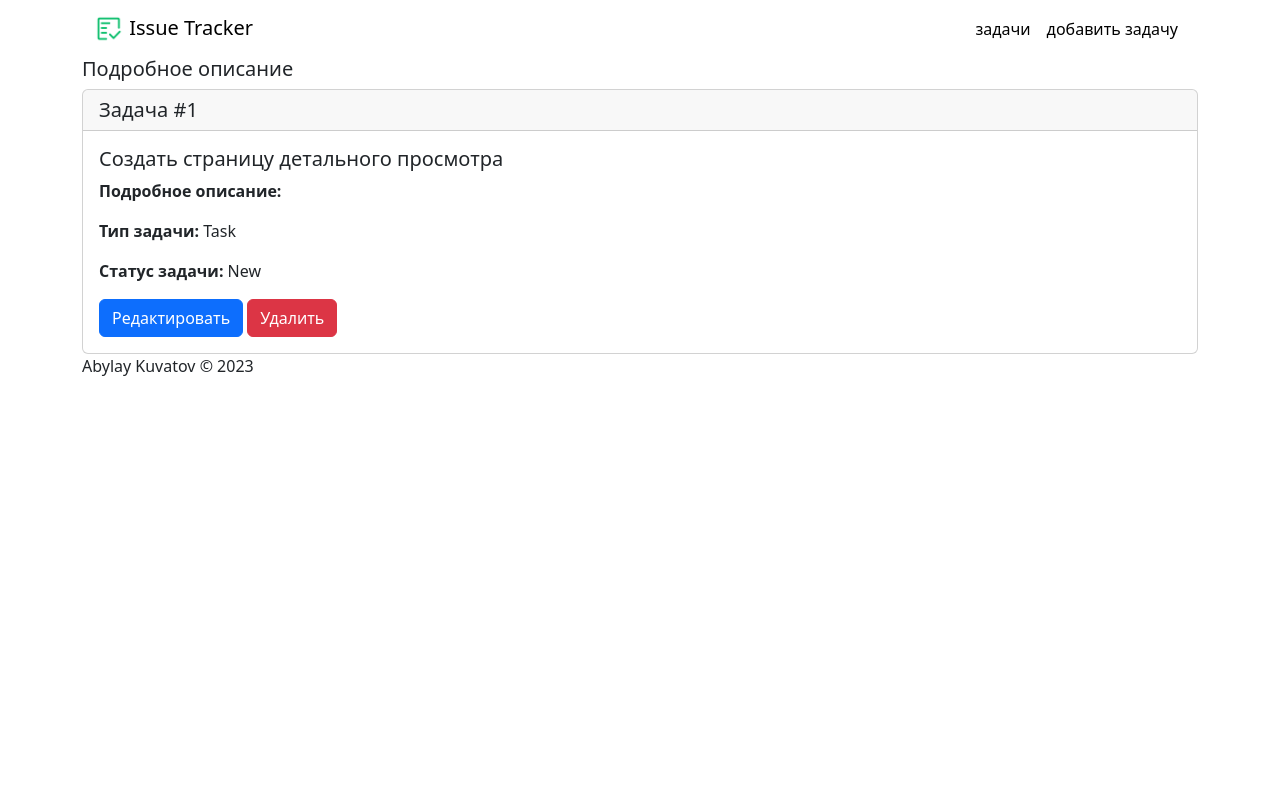
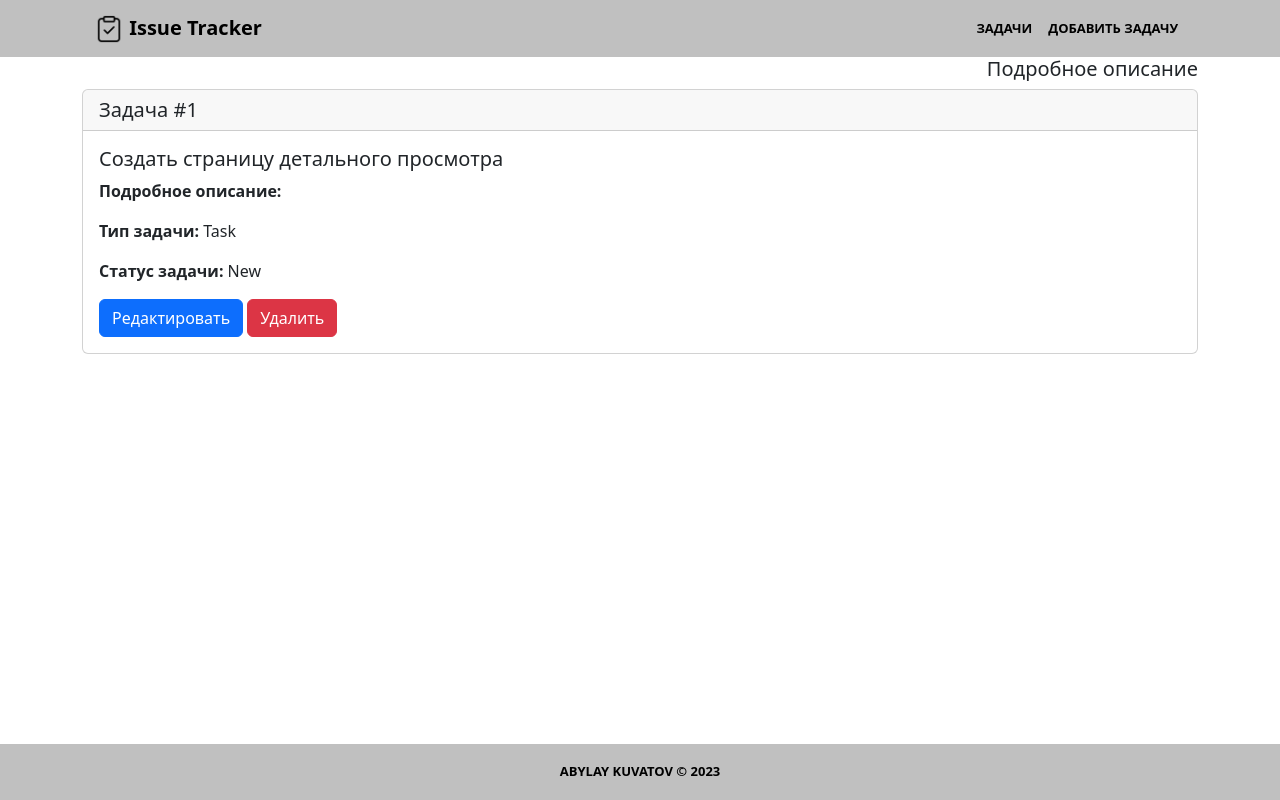
Before and after one commit to kuvatov/homework_70_abylay_kuvatov, a Django app: page /issue/1 in a window 1280 px wide. Run offline with Django 4.2, Linux system fonts and the light colour scheme; data comes from the database, SQL or seed files in the repository; some libraries are stand-ins or nearby versions.

Commit message:
Добавил классовое представление и страницу удаления задачи, а также немного изменил стилизацию страниц

```diff
--- a/source/static/css/style.css
+++ b/source/static/css/style.css
@@ -0,0 +1,60 @@
+body {
+    position: relative;
+    min-height: 100vh;
+}
+header {
+    background-color: silver;
+}
+header, .navbar a {
+    color: black;
+}
+header, .navbar a:hover {
+    color: gray;
+}
+.main_content {
+    padding-bottom: 100px;
+}
+.container a {
+    text-decoration: none;
+}
+.navbar {
+    font-size: 13px;
+    font-weight: 600;
+    padding-right: 30px;
+}
+.content_heading {
+    text-align: right;
+}
+.card img {
+    width: 100%;
+    height: 350px;
+    object-fit: fill;
+}
+textarea {
+    display: block;
+    overflow: hidden;
+    resize: none;
+}
+.page_action .btn {
+    width: 150px;
+}
+footer {
+    background-color: silver;
+    position: absolute;
+    bottom: 0;
+    width: 100%;
+    height: 3.5rem;
+    font-size: 13px;
+    font-weight: 600;
+    text-transform: uppercase;
+    text-align: center;
+    display: flex;
+    align-items: center;
+    justify-content: center;
+}
+footer p {
+    margin: 0;
+    font-size: 13px;
+    color: black;
+    font-weight: 600;
+}
--- a/source/webapp/templates/base.html
+++ b/source/webapp/templates/base.html
@@ -24,7 +24,7 @@
                     Issue Tracker
                 </a>
                 {% block navbar_item %}{% endblock %}
-                <div class="collapse navbar-collapse justify-content-end" id="navbarNav">
+                <div class="collapse navbar-collapse justify-content-end text-uppercase" id="navbarNav">
                     <ul class="navbar-nav">
                         <li class="nav-item">
                             <a class="nav-link active" aria-current="page" href="{% url 'issues_redirect_view' %}">задачи</a>
@@ -47,10 +47,10 @@
         {% block content %}{% endblock %}
     </div>
 </div>
-<div class="footer">
+<footer class="main_footer">
     <div class="container">
         <p>Abylay Kuvatov © 2023</p>
     </div>
-</div>
+</footer>
 </body>
 </html>
--- a/source/webapp/templates/issue_details_view.html
+++ b/source/webapp/templates/issue_details_view.html
@@ -10,7 +10,7 @@
         <p class="card-text"><b>Тип задачи:</b> {{ issue.type }}</p>
         <p class="card-text"><b>Статус задачи:</b> {{ issue.status }}</p>
         <a href="{% url 'issue_edit_view' issue.pk %}" class="btn btn-primary">Редактировать</a>
-        <a href="#" class="btn btn-danger">Удалить</a>
+        <a href="{% url 'issue_delete_view' issue.pk %}" class="btn btn-danger">Удалить</a>
     </div>
 </div>
 {% endblock %}
--- a/source/webapp/templates/issues_view.html
+++ b/source/webapp/templates/issues_view.html
@@ -10,7 +10,7 @@
         <h5 class="card-title">{{ issue.summary }}</h5>
         <p class="card-text"><b>Тип задачи:</b> {{ issue.type }}</p>
         <p class="card-text"><b>Статус задачи:</b> {{ issue.status }}</p>
-        <a href="{% url 'issue_details_view' issue.pk %}" class="btn btn-primary">Подробнее >>></a>
+        <a href="{% url 'issue_details_view' issue.pk %}">Подробнее >>></a>
     </div>
 </div>
 {% endfor %}
--- a/source/webapp/urls.py
+++ b/source/webapp/urls.py
@@ -1,6 +1,7 @@
 from django.urls import path, include
 
-from webapp.views.issues import IssuesView, IssueDetailsView, IssuesRedirectView, IssueAddView, IssueEditView
+from webapp.views.issues import IssuesView, IssueDetailsView, IssuesRedirectView, IssueAddView, IssueEditView, \
+    IssueDeleteView, IssueConfirmDeleteView
 
 urlpatterns = [
     path('__debug__/', include('debug_toolbar.urls')),
@@ -8,5 +9,7 @@
     path('issues', IssuesRedirectView.as_view(), name='issues_redirect_view'),
     path('issue/<int:pk>', IssueDetailsView.as_view(), name='issue_details_view'),
     path('issue/add', IssueAddView.as_view(), name='issue_add_view'),
-    path('issue/<int:pk>/edit', IssueEditView.as_view(), name='issue_edit_view')
+    path('issue/<int:pk>/edit', IssueEditView.as_view(), name='issue_edit_view'),
+    path('issue/<int:pk>/delete', IssueDeleteView.as_view(), name='issue_delete_view'),
+    path('issue/<int:pk>/confirm_delete', IssueConfirmDeleteView.as_view(), name='issue_confirm_delete_view')
 ]
--- a/source/webapp/views/issues.py
+++ b/source/webapp/views/issues.py
@@ -1,5 +1,6 @@
 from django.core.handlers.wsgi import WSGIRequest
 from django.shortcuts import get_object_or_404, redirect, render
+from django.views import View
 from django.views.generic import TemplateView, RedirectView
 
 from webapp.forms import IssueForm
@@ -65,3 +66,19 @@
             'form': form,
             'issue': issue
         })
+
+
+class IssueDeleteView(TemplateView):
+    template_name = 'issue_delete_view.html'
+
+    def get_context_data(self, **kwargs):
+        context = super().get_context_data(**kwargs)
+        context['issue'] = get_object_or_404(Issue, pk=kwargs['pk'])
+        return context
+
+
+class IssueConfirmDeleteView(View):
+    def get(self, request, *args, **kwargs):
+        issue = get_object_or_404(Issue, pk=kwargs['pk'])
+        issue.delete()
+        return redirect('issues_view')
```
Also changed, not shown: source/webapp/templates/issue_delete_view.html (added, +11 -0 lines), source/static/media/favicon.ico.
